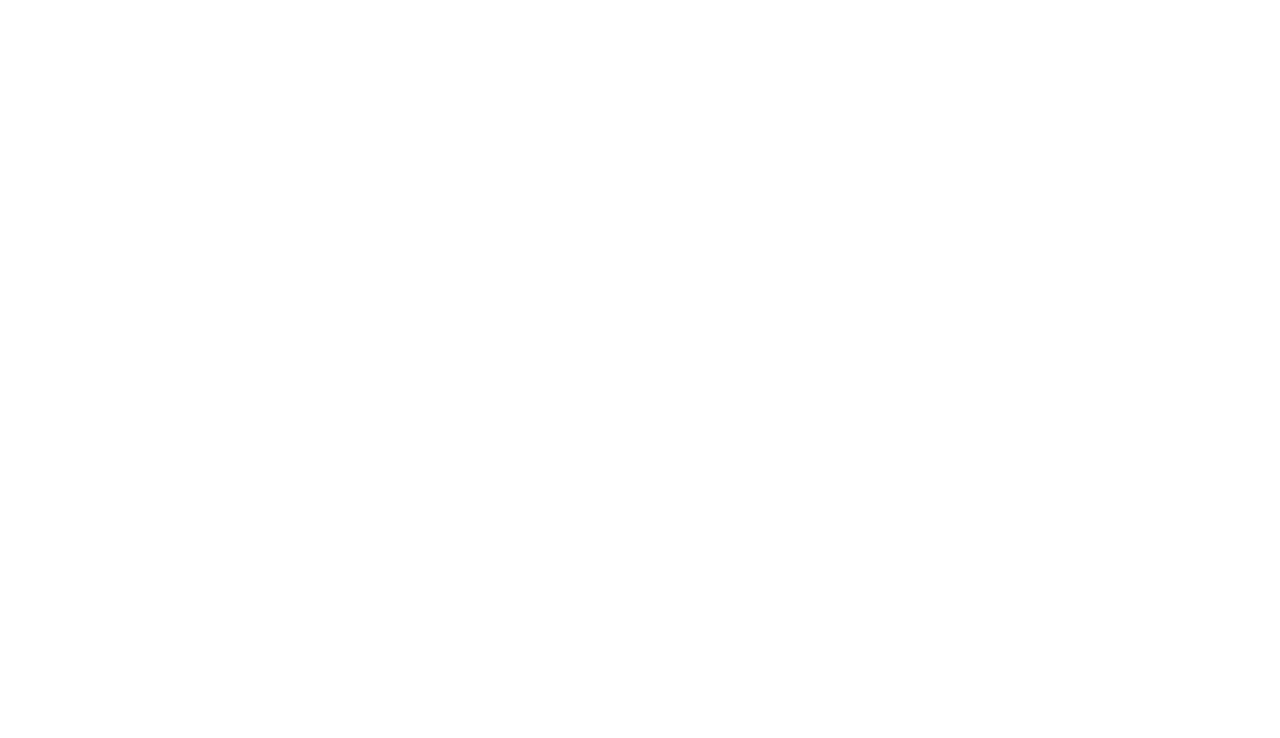
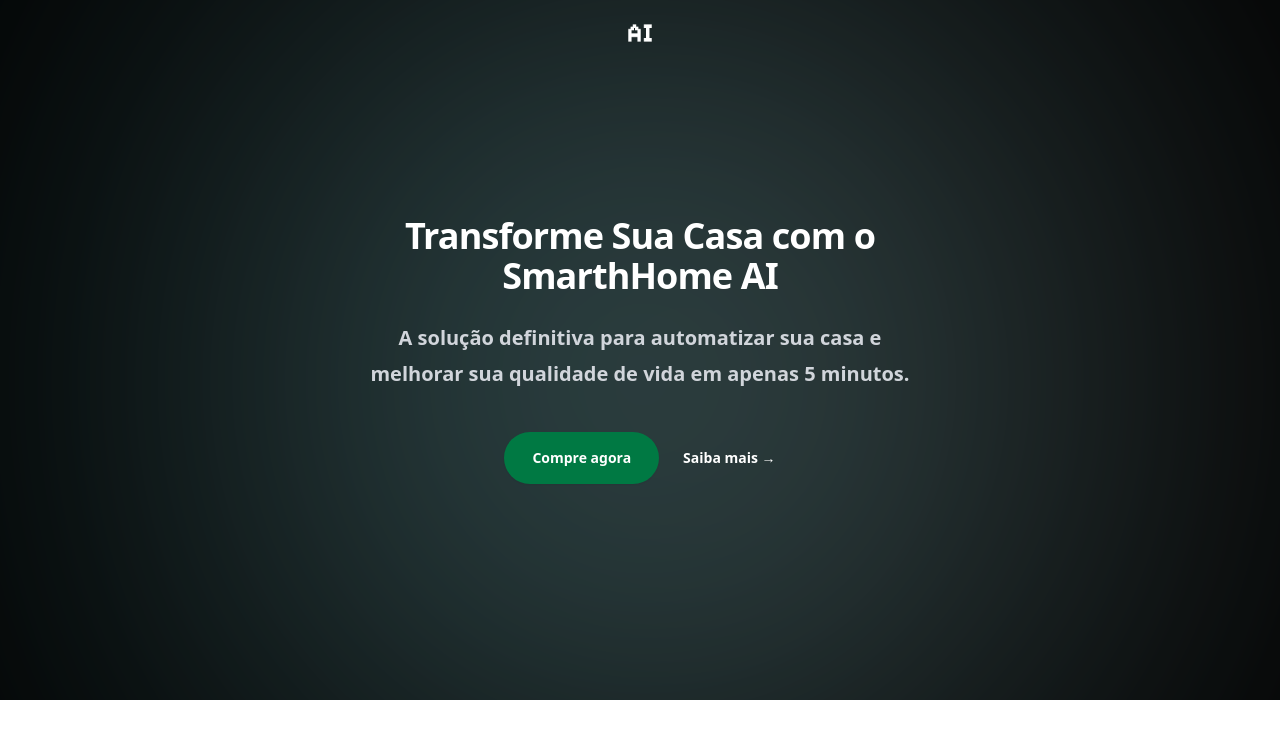
Before and after one commit to ojeanrodriguesdev/smarthomeia, a Next.js app: page / in a window 1280 px wide. Shown: the top 738 px of the page. Built offline with nearby package versions, Linux system fonts and the light colour scheme.

Commit message:
First Feature: HeroSection: 1.0

```diff
--- a/src/app/page.tsx
+++ b/src/app/page.tsx
@@ -1,7 +1,9 @@
+import HeroSection from '@/components/pages/HeroSection'
+
 export default function Home() {
   return (
     <main>
-
+      <HeroSection />
     </main>
-  );
+  )
 }
--- a/src/components/layout/Header.tsx
+++ b/src/components/layout/Header.tsx
@@ -1,116 +1,22 @@
 'use client'
 
-
 import React from 'react'
-import { useState } from 'react'
-import { Dialog, DialogPanel } from '@headlessui/react'
-import { Bars3Icon, XMarkIcon } from '@heroicons/react/24/outline'
 import Image from 'next/image'
 
-const navigation = [
-  { name: 'Product', href: '#' },
-  { name: 'Features', href: '#' },
-  { name: 'Marketplace', href: '#' },
-  { name: 'Company', href: '#' },
-]
-
 export default function Header() {
-  const [mobileMenuOpen, setMobileMenuOpen] = useState(false)
-
   return (
-    <header className="absolute inset-x-0 top-0 z-50">
-      <nav aria-label="Global" className="flex items-center justify-between p-6 lg:px-8">
-        <div className="flex lg:flex-1">
-          <a href="#" className="-m-1.5 p-1.5">
-            <span className="sr-only">Your Company</span>
-            <Image
-              src="/"
-              alt=""
-              quality={100}
-              loading="lazy"
-              priority={true}
-              width={100}
-              height={100}
-            />
-          </a>
-        </div>
-        <div className="flex lg:hidden">
-          <button
-            type="button"
-            onClick={() => setMobileMenuOpen(true)}
-            className="-m-2.5 inline-flex items-center justify-center rounded-md p-2.5 text-gray-400"
-          >
-            <span className="sr-only">Open main menu</span>
-            <Bars3Icon aria-hidden="true" className="h-6 w-6" />
-          </button>
-        </div>
-        <div className="hidden lg:flex lg:gap-x-12">
-          {navigation.map(item => (
-            <a
-              key={item.name}
-              href={item.href}
-              className="text-sm font-semibold leading-6 text-white"
-            >
-              {item.name}
-            </a>
-          ))}
-        </div>
-        <div className="hidden lg:flex lg:flex-1 lg:justify-end">
-          <a href="#" className="text-sm font-semibold leading-6 text-white">
-            Log in <span aria-hidden="true">&rarr;</span>
-          </a>
-        </div>
-      </nav>
-      <Dialog open={mobileMenuOpen} onClose={setMobileMenuOpen} className="lg:hidden">
-        <div className="fixed inset-0 z-50" />
-        <DialogPanel className="fixed inset-y-0 right-0 z-50 w-full overflow-y-auto bg-gray-900 px-6 py-6 sm:max-w-sm sm:ring-1 sm:ring-white/10">
-          <div className="flex items-center justify-between">
-            <a href="#" className="-m-1.5 p-1.5">
-              <span className="sr-only">Your Company</span>
-              <Image
-                src="/"
-                alt=""
-                quality={100}
-                loading="lazy"
-                priority={true}
-                width={100}
-                height={100}
-              />
-            </a>
-            <button
-              type="button"
-              onClick={() => setMobileMenuOpen(false)}
-              className="-m-2.5 rounded-md p-2.5 text-gray-400"
-            >
-              <span className="sr-only">Close menu</span>
-              <XMarkIcon aria-hidden="true" className="h-6 w-6" />
-            </button>
-          </div>
-          <div className="mt-6 flow-root">
-            <div className="-my-6 divide-y divide-gray-500/25">
-              <div className="space-y-2 py-6">
-                {navigation.map(item => (
-                  <a
-                    key={item.name}
-                    href={item.href}
-                    className="-mx-3 block rounded-lg px-3 py-2 text-base font-semibold leading-7 text-white hover:bg-gray-800"
-                  >
-                    {item.name}
-                  </a>
-                ))}
-              </div>
-              <div className="py-6">
-                <a
-                  href="#"
-                  className="-mx-3 block rounded-lg px-3 py-2.5 text-base font-semibold leading-7 text-white hover:bg-gray-800"
-                >
-                  Log in
-                </a>
-              </div>
-            </div>
-          </div>
-        </DialogPanel>
-      </Dialog>
+    <header className="flex justify-center items-center relative bg-transparent py-6">
+      <a href="#" className="block">
+        <Image
+          src="/images/Header/logo.png"  // Substitua pelo caminho correto da sua imagem
+          alt="Logo"
+          width={100}
+          height={100}
+          quality={100}
+          loading="eager"
+          priority={true}
+        />
+      </a>
     </header>
   )
 }
--- a/src/components/pages/HeroSection.tsx
+++ b/src/components/pages/HeroSection.tsx
@@ -5,73 +5,72 @@
 
 export default function HeroSection() {
   return (
-    <div className="bg-gray-900">
-      <div className="relative isolate overflow-hidden pt-14">
-        <Image
-          src="/"
-          alt=""
-          quality={100}
-          loading="lazy"
-          priority={true}
-          width={100}
-          height={100}
-        />
-        <div
-          aria-hidden="true"
-          className="absolute inset-x-0 -top-40 -z-10 transform-gpu overflow-hidden blur-3xl sm:-top-80"
+    <>
+      {/* Header com logo centralizada, agora com posição absoluta */}
+      <header className="absolute inset-x-0 top-0 flex justify-center items-center py-6 z-20">
+        <a href="#" className="block">
+          <Image
+            src="/images/Header/logo.png" // Substitua pelo caminho correto da sua imagem
+            alt="Logo"
+            width={24}
+            height={24}
+            quality={100}
+            loading="eager"
+            priority={true}
+          />
+        </a>
+      </header>
+
+      {/* Hero Section */}
+      <div className="bg-black relative isolate overflow-hidden">
+        {/* Removido o pt-14 para eliminar o padding no topo */}
+
+        {/* Eclipse SVG com gradiente e blur */}
+        <svg
+          className="absolute left-[50%] top-32 md:top-20 transform -translate-x-1/2 scale-100 sm:scale-110 lg:scale-125 opacity-70"
+          width="800"
+          height="600"
+          viewBox="0 0 800 600"
+          fill="none"
+          xmlns="http://www.w3.org/2000/svg"
+          style={{ filter: 'blur(220px)' }} // Aplica o blur de 220px
         >
-          <div
-            style={{
-              clipPath:
-                'polygon(74.1% 44.1%, 100% 61.6%, 97.5% 26.9%, 85.5% 0.1%, 80.7% 2%, 72.5% 32.5%, 60.2% 62.4%, 52.4% 68.1%, 47.5% 58.3%, 45.2% 34.5%, 27.5% 76.7%, 0.1% 64.9%, 17.9% 100%, 27.6% 76.8%, 76.1% 97.7%, 74.1% 44.1%)',
-            }}
-            className="relative left-[calc(50%-11rem)] aspect-[1155/678] w-[36.125rem] -translate-x-1/2 rotate-[30deg] bg-gradient-to-tr from-[#ff80b5] to-[#9089fc] opacity-20 sm:left-[calc(50%-30rem)] sm:w-[72.1875rem]"
-          />
-        </div>
-        <div className="mx-auto max-w-2xl py-32 sm:py-48 lg:py-56">
-          <div className="hidden sm:mb-8 sm:flex sm:justify-center">
-            <div className="relative rounded-full px-3 py-1 text-sm leading-6 text-gray-400 ring-1 ring-white/10 hover:ring-white/20">
-              Announcing our next round of funding.{' '}
-              <a href="#" className="font-semibold text-white">
-                <span aria-hidden="true" className="absolute inset-0" />
-                Read more <span aria-hidden="true">&rarr;</span>
-              </a>
-            </div>
-          </div>
-          <div className="text-center">
-            <h1 className="text-balance text-4xl font-bold tracking-tight text-white sm:text-6xl">
-              Data to enrich your online business
+          <defs>
+            <linearGradient id="grad1" x1="0%" y1="0%" x2="100%">
+              <stop offset="30%" style={{ stopColor: '#84EEF5', stopOpacity: 1 }} />
+              <stop offset="100%" style={{ stopColor: '#FFFFFF', stopOpacity: 1 }} />
+            </linearGradient>
+          </defs>
+          <circle cx="400" cy="300" r="250" fill="url(#grad1)" />
+        </svg>
+
+        {/* Conteúdo da Hero */}
+        <div className="mx-auto max-w-2xl px-4 sm:px-6 lg:px-8 py-24 sm:py-32 lg:py-48 relative z-10">
+          {/* Título e Descrição */}
+          <div className="text-center m-6">
+            <h1 className="text-balance text-2xl sm:text-3xl md:text-4xl font-bold tracking-tight text-white">
+              Transforme Sua Casa com o<br /> SmarthHome AI
             </h1>
-            <p className="mt-6 text-lg leading-8 text-gray-300">
-              Anim aute id magna aliqua ad ad non deserunt sunt. Qui irure qui lorem cupidatat
-              commodo. Elit sunt amet fugiat veniam occaecat fugiat aliqua.
+            <p className="mt-4 sm:mt-6 text-sm sm:text-lg lg:text-xl leading-7 sm:leading-8 lg:leading-9 text-gray-300 font-semibold">
+              A solução definitiva para automatizar sua casa e melhorar sua qualidade de vida em
+              apenas 5 minutos.
             </p>
-            <div className="mt-10 flex items-center justify-center gap-x-6">
+
+            {/* Botões */}
+            <div className="mt-8 sm:mt-10 flex flex-col sm:flex-row items-center justify-center gap-y-4 sm:gap-x-6">
               <a
                 href="#"
-                className="rounded-md bg-indigo-500 px-3.5 py-2.5 text-sm font-semibold text-white shadow-sm hover:bg-indigo-400 focus-visible:outline focus-visible:outline-2 focus-visible:outline-offset-2 focus-visible:outline-indigo-400"
+                className="w-auto sm:w-auto rounded-full bg-green-buttonhero px-7 py-4 sm:px-7 sm:py-4 text-sm font-semibold text-white shadow-sm hover:bg-green-600 focus-visible:outline focus-visible:outline-2 focus-visible:outline-offset-2 focus-visible:outline-green-600"
               >
-                Get started
+                Compre agora
               </a>
-              <a href="#" className="text-sm font-semibold leading-6 text-white">
-                Learn more <span aria-hidden="true">→</span>
+              <a href="#" className="w-full sm:w-auto text-sm font-semibold leading-6 text-white">
+                Saiba mais <span aria-hidden="true">→</span>
               </a>
             </div>
           </div>
         </div>
-        <div
-          aria-hidden="true"
-          className="absolute inset-x-0 top-[calc(100%-13rem)] -z-10 transform-gpu overflow-hidden blur-3xl sm:top-[calc(100%-30rem)]"
-        >
-          <div
-            style={{
-              clipPath:
-                'polygon(74.1% 44.1%, 100% 61.6%, 97.5% 26.9%, 85.5% 0.1%, 80.7% 2%, 72.5% 32.5%, 60.2% 62.4%, 52.4% 68.1%, 47.5% 58.3%, 45.2% 34.5%, 27.5% 76.7%, 0.1% 64.9%, 17.9% 100%, 27.6% 76.8%, 76.1% 97.7%, 74.1% 44.1%)',
-            }}
-            className="relative left-[calc(50%+3rem)] aspect-[1155/678] w-[36.125rem] -translate-x-1/2 bg-gradient-to-tr from-[#ff80b5] to-[#9089fc] opacity-20 sm:left-[calc(50%+36rem)] sm:w-[72.1875rem]"
-          />
-        </div>
       </div>
-    </div>
+    </>
   )
 }
--- a/tailwind.config.ts
+++ b/tailwind.config.ts
@@ -1,19 +1,31 @@
-import type { Config } from "tailwindcss";
+import type { Config } from 'tailwindcss'
 
 const config: Config = {
   content: [
-    "./src/pages/**/*.{js,ts,jsx,tsx,mdx}",
-    "./src/components/**/*.{js,ts,jsx,tsx,mdx}",
-    "./src/app/**/*.{js,ts,jsx,tsx,mdx}",
+    './src/pages/**/*.{js,ts,jsx,tsx,mdx}',
+    './src/components/**/*.{js,ts,jsx,tsx,mdx}',
+    './src/app/**/*.{js,ts,jsx,tsx,mdx}',
   ],
   theme: {
     extend: {
       colors: {
-        background: "var(--background)",
-        foreground: "var(--foreground)",
+        background: 'var(--background)',
+        foreground: 'var(--foreground)',
+        green: {
+          herosection: '#0035324D',
+          buttonhero: '#007943',
+          firstfeature: '#385650',
+          star: '#1F724D',
+        },
+        blue: {
+          eclipse: '#84EEF5',
+        }
       },
+      boxShadow: {
+        'blue-layer': '0px 0px 200px rgba(0, 150, 255, 0.5)',
+      }
     },
   },
   plugins: [],
-};
-export default config;
+}
+export default config
```
Also changed, not shown: public/images/Header/logo.png (added).
